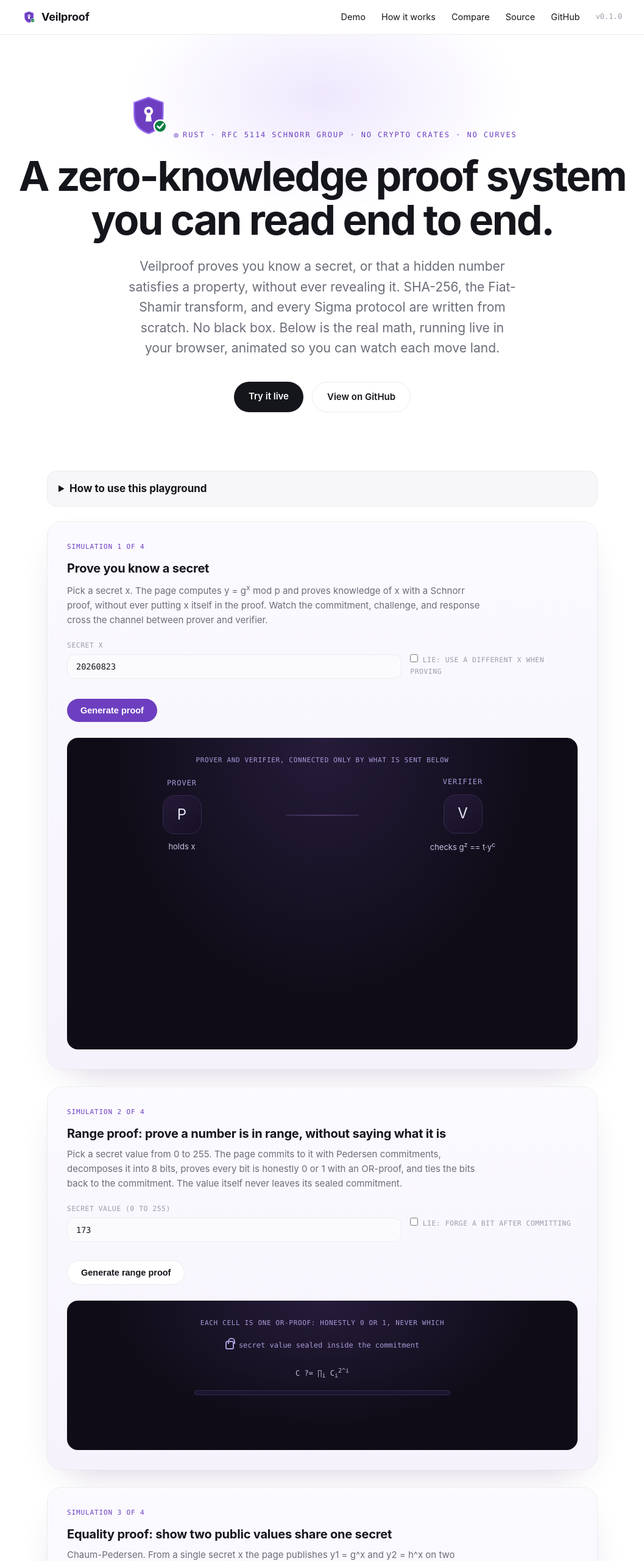
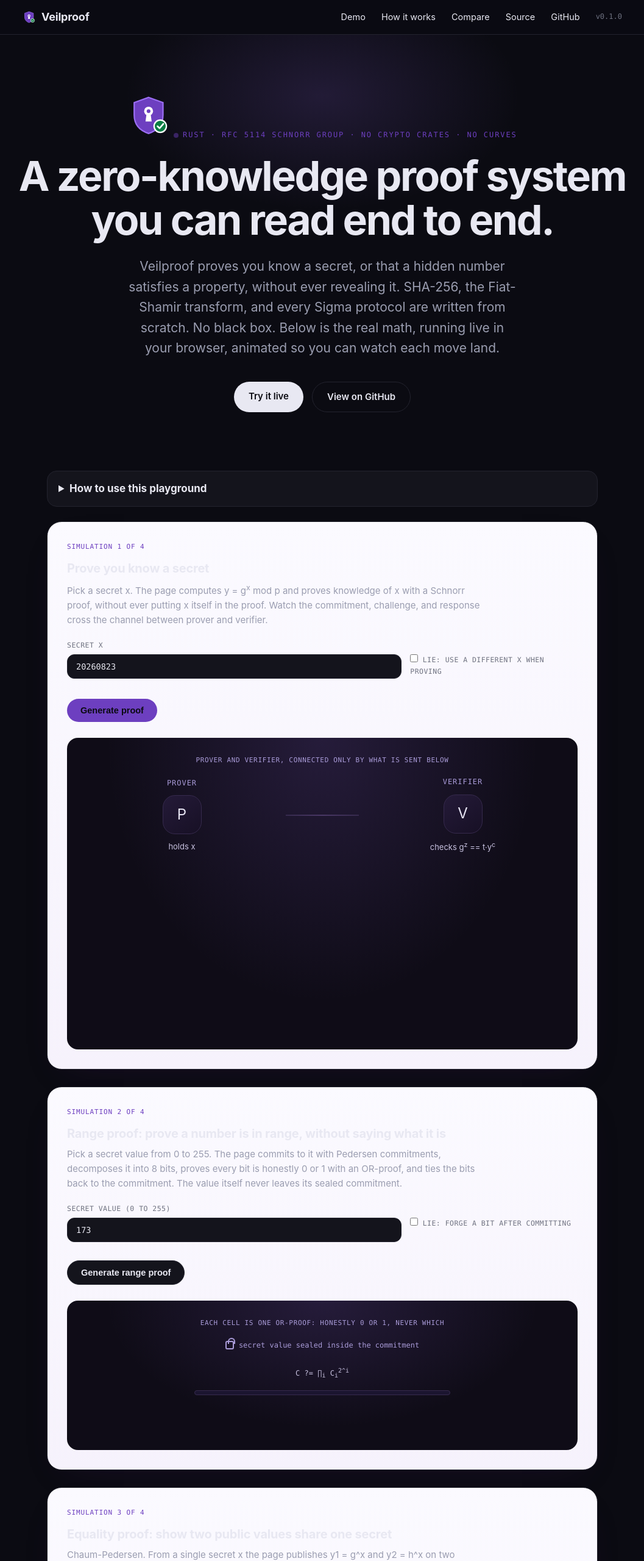
Before and after one commit to pavanchow/veilproof, a plain HTML site: page docs/index.html in a window 1280 px wide. Shown: the top 2560 px of the page at 61% size, without its empty margins (111-1168 px from the left). Drawn offline with Linux system fonts and the dark colour scheme.

Commit message:
docs: add dark mode support to landing page

```diff
--- a/docs/index.html
+++ b/docs/index.html
@@ -230,6 +230,18 @@
 
     footer{padding:64px 0;border-top:1px solid var(--line);text-align:center;color:var(--muted)}
     footer .name{color:var(--ink);font-weight:600}
+
+    @media (prefers-color-scheme: dark){
+      :root{
+        --ink:#e8e8f2;--muted:#9a9db0;--faint:#6f7280;
+        --line:#23232e;--panel:#14141c;--panel2:#14141c;
+      }
+      body{background:#0b0b12}
+      nav{background:rgba(11,11,18,.78);border-bottom-color:var(--line)}
+      .btn.p{color:#0b0b12}
+      .go{color:#0b0b12}
+      .go.secondary{background:#14141c;color:var(--ink)}
+    }
   </style>
 </head>
 <body>
```
